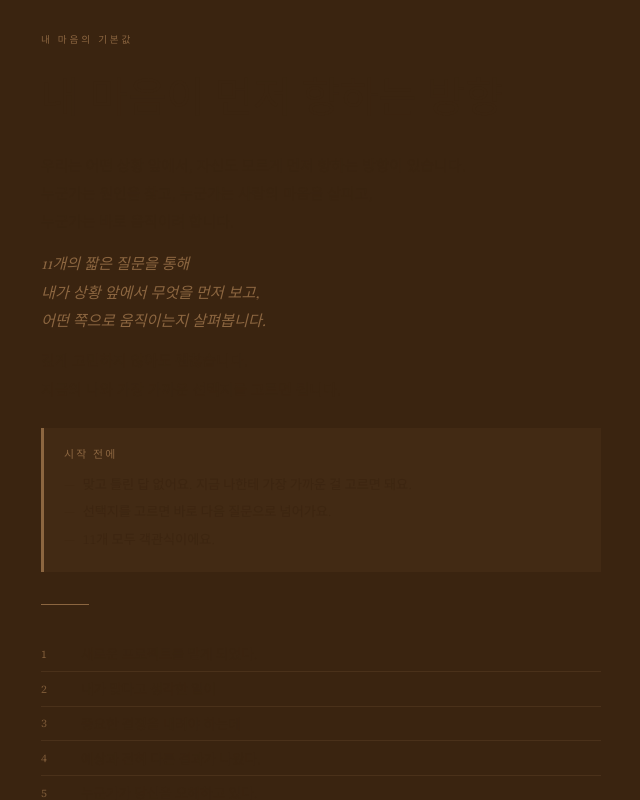
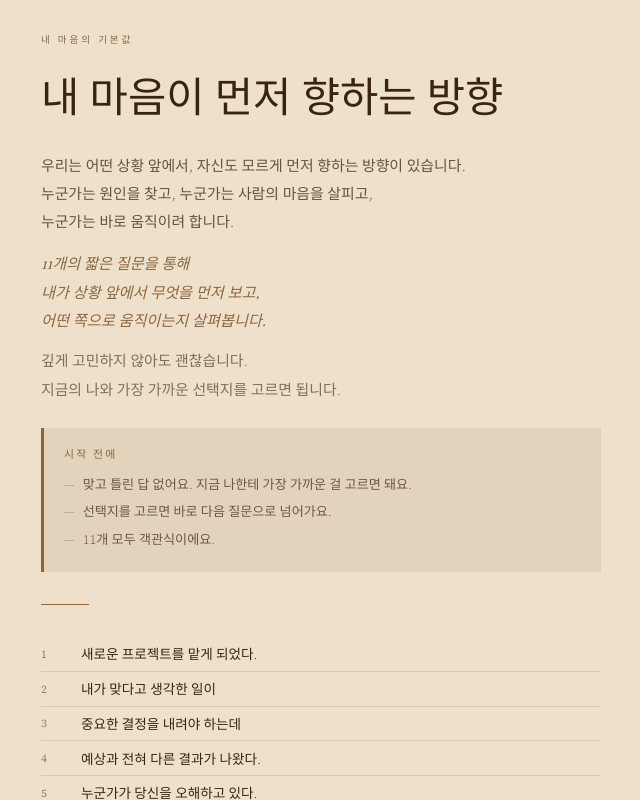
Before and after one commit to confidentha-ux/mind--mirror, a React (Create React App) app: page / in a window 1280 px wide. Both pictures are taken after a click on the element 664 px from the left and 683 px from the top of the page. Shown: the top 800 px of the page, without its empty margins (319-959 px from the left). Built offline with nearby package versions, Linux system fonts and the light colour scheme; the HTML template or start-up script is replaced by a standard one; a web font is replaced by a local one.

Commit message:
Update QuickTest.jsx

```diff
--- a/src/QuickTest.jsx
+++ b/src/QuickTest.jsx
@@ -259,7 +259,7 @@ export default function QuickTest({ onBack }) {
   return (
     <div style={{
       minHeight: "100vh",
-      background: step === "intro" ? "#3A2410" : step === "test" ? qPalette.bg : "#F7F2E8",
+      background: step === "intro" ? "#EEE0CB" : step === "test" ? qPalette.bg : "#F7F2E8",
       display: "flex",
       alignItems: "center",
       justifyContent: "center",
```
